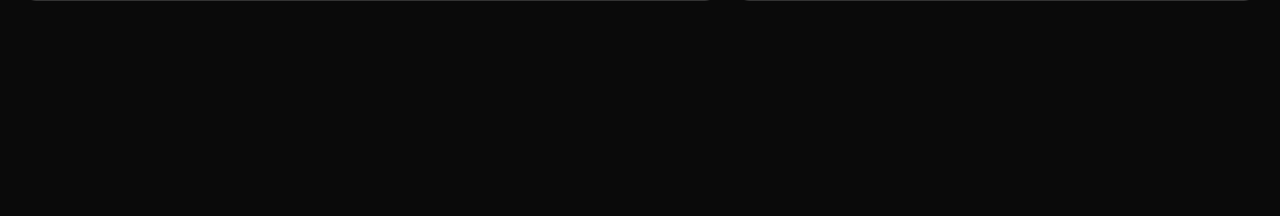
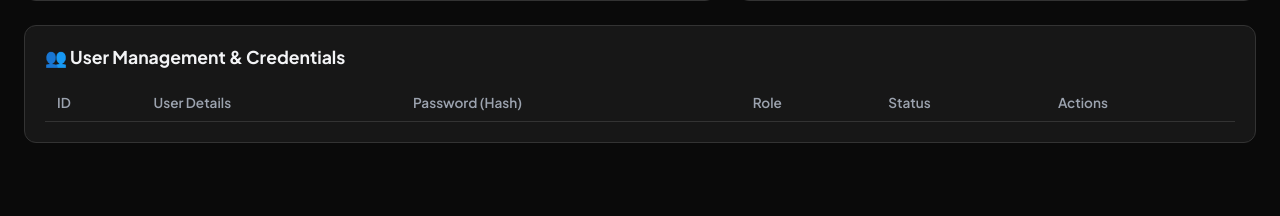
Before and after one commit to MrShubham-Sharma/smart_budget_travel_planner, a Flask app: template templates/admin.html in a window 1280 px wide. Shown: the part 552-768 px from the top of the page. Run offline with Flask 3, Linux system fonts and the light colour scheme; the template is opened without the code that fills it, so the values that code supplies are empty; some libraries are stand-ins or nearby versions.

Commit message:
Enhance Admin Panel: Added User Management, Credentials, Block/Delete functionality and Activity Logging

```diff
--- a/app.py
+++ b/app.py
@@ -100,14 +100,55 @@ def admin_panel():
     if not session.get('is_admin'):
         database.log_activity(session.get('user_id'), request.remote_addr, '/admin', 'UNAUTHORIZED_ADMIN_ATTEMPT')
         return redirect(url_for('dashboard'))
-    return render_template('admin.html')
-
 @app.route('/api/admin-stats')
 def admin_stats_api():
-    """Returns live JSON metrics to fuel the admin chart."""
+    """Returns live JSON metrics & the full user list for the admin panel."""
     if not session.get('is_admin'):
         return jsonify({"status": "error"}), 403
-    return jsonify(database.get_admin_dashboard_metrics())
+
+    metrics = database.get_admin_dashboard_metrics()
+    metrics['all_users'] = database.get_all_users()
+    return jsonify(metrics)
+
+
+@app.route('/api/admin/delete-user', methods=['POST'])
+def admin_delete_user():
+    """Admin only: deletes a user."""
+    if not session.get('is_admin'):
+        return jsonify({"status": "error", "message": "Unauthorized"}), 403
+
+    data = request.get_json()
+    user_id = data.get('user_id')
+
+    # Prevent self-deletion
+    if user_id == session.get('user_id'):
+        return jsonify({"status": "error", "message": "You cannot delete yourself!"}), 400
+
+    if database.delete_user(user_id):
+        database.log_activity(session.get('user_id'), request.remote_addr, '/admin/delete-user', f'ADMIN_DELETED_USER_ID_{user_id}')
+        return jsonify({"status": "success", "message": "User deleted"})
+    return jsonify({"status": "error", "message": "Failed to delete user"})
+
+
+@app.route('/api/admin/toggle-block', methods=['POST'])
+def admin_toggle_block():
+    """Admin only: blocks/unblocks a user."""
+    if not session.get('is_admin'):
+        return jsonify({"status": "error", "message": "Unauthorized"}), 403
+
+    data = request.get_json()
+    user_id = data.get('user_id')
+    status = data.get('is_blocked') # True to block, False to unblock
+
+    # Prevent self-blocking
+    if user_id == session.get('user_id'):
+        return jsonify({"status": "error", "message": "You cannot block yourself!"}), 400
+
+    if database.toggle_block_user(user_id, status):
+        action_name = 'ADMIN_BLOCKED_USER' if status else 'ADMIN_UNBLOCKED_USER'
+        database.log_activity(session.get('user_id'), request.remote_addr, '/admin/toggle-block', f'{action_name}_ID_{user_id}')
+        return jsonify({"status": "success", "message": "Status updated"})
+    return jsonify({"status": "error", "message": "Failed to update status"})
 
 
 @app.route('/logout')
@@ -155,11 +196,19 @@ def login():
     if not email or not password:
         return jsonify({"status": "error", "message": "All fields are required"})
 
-    # SECURITY: Fetch user by email, then check hash
+    # user[0]=id, user[1]=name, user[2]=hashed_pass, user[3]=is_admin
+    # We also need is_blocked, so let's adjust get_user_by_email if needed,
+    # but wait, get_user_by_email currently returns (id, name, hashed_password, is_admin).
+    # I should update get_user_by_email in database.py to return is_blocked too.
+
     user = database.get_user_by_email(email)
 
-    # user[0]=id, user[1]=name, user[2]=hashed_pass, user[3]=is_admin
     if user and check_password_hash(user[2], password):
+        # Check if user is blocked
+        # NOTE: I need to update database.get_user_by_email to return the 5th element (is_blocked)
+        if len(user) > 4 and user[4]:
+            database.log_activity(user[0], request.remote_addr, '/login', 'LOGIN_BLOCKED')
+            return jsonify({"status": "error", "message": "Your account has been blocked by the admin."})
         # Configure Remember Me
         remember = data.get('remember', False)
         if remember:
--- a/templates/admin.html
+++ b/templates/admin.html
@@ -145,6 +145,21 @@
         .log-table th { color: var(--text-muted); font-weight: 600; }
         .log-table tr:hover { background: var(--surface-hover); }
 
+        .btn-sm {
+            padding: 4px 10px;
+            font-size: 0.75rem;
+            border-radius: 6px;
+            cursor: pointer;
+            border: 1px solid var(--border);
+            background: var(--bg);
+            color: var(--text);
+            transition: 0.2s;
+        }
+        .btn-delete { color: #ef4444; border-color: rgba(239, 68, 68, 0.3); }
+        .btn-delete:hover { background: #ef4444; color: #fff; }
+        .btn-block { color: #f59e0b; border-color: rgba(245, 158, 11, 0.3); }
+        .btn-block:hover { background: #f59e0b; color: #fff; }
+
         .badge {
             display: inline-block;
             padding: 3px 8px;
@@ -240,6 +255,28 @@
         </div>
     </div>
 
+    <!-- User Management Section -->
+    <div class="panel" style="margin-top: 1.5rem;">
+        <h2>👥 User Management & Credentials</h2>
+        <div class="table-wrapper">
+            <table class="log-table">
+                <thead>
+                    <tr>
+                        <th>ID</th>
+                        <th>User Details</th>
+                        <th>Password (Hash)</th>
+                        <th>Role</th>
+                        <th>Status</th>
+                        <th>Actions</th>
+                    </tr>
+                </thead>
+                <tbody id="users-body">
+                    <!-- JS population -->
+                </tbody>
+            </table>
+        </div>
+    </div>
+
     <script>
         async function fetchAdminData() {
             try {
@@ -255,7 +292,6 @@
                 const tbody = document.getElementById('logs-body');
                 tbody.innerHTML = '';
                 data.recent_logs.forEach(log => {
-                    // log = [id, name, email, ip, endpoint, action, time]
                     const tr = document.createElement('tr');
                     let userStr = log[2] ? `<div>${log[2]}</div>` : '';
                     userStr += `<div style="font-size:0.72rem;color:#9ca3af">${log[3]}</div>`;
@@ -265,6 +301,42 @@
                         <td style="color:#9ca3af;font-size:0.8rem;">${log[4]}</td>
                     `;
                     tbody.appendChild(tr);
+                });
+
+                // Populate Users Table
+                const userTbody = document.getElementById('users-body');
+                userTbody.innerHTML = '';
+                data.all_users.forEach(u => {
+                    // u = [id, name, email, password, is_admin, is_blocked]
+                    const tr = document.createElement('tr');
+                    const isAdmin = u[4];
+                    const isBlocked = u[5];
+
+                    tr.innerHTML = `
+                        <td>#${u[0]}</td>
+                        <td>
+                            <div style="font-weight:600;">${u[1]}</div>
+                            <div style="font-size:0.75rem;color:#9ca3af;">${u[2]}</div>
+                        </td>
+                        <td>
+                            <div style="font-family:monospace;font-size:0.7rem;max-width:180px;overflow:hidden;text-overflow:ellipsis;color:#6366f1;">
+                                ${u[3]}
+                            </div>
+                        </td>
+                        <td><span class="badge" style="${isAdmin ? 'background:rgba(16,185,129,0.1);color:#10b981;' : ''}">${isAdmin ? 'Admin' : 'User'}</span></td>
+                        <td><span class="badge" style="${isBlocked ? 'background:rgba(239,68,68,0.1);color:#ef4444;' : 'background:rgba(16,185,129,0.1);color:#10b981;'}">
+                            ${isBlocked ? 'Blocked' : 'Active'}</span>
+                        </td>
+                        <td>
+                            <div style="display:flex;gap:5px;">
+                                <button class="btn-sm btn-block" onclick="toggleBlock(${u[0]}, ${!isBlocked})">
+                                    ${isBlocked ? 'Unblock' : 'Block'}
+                                </button>
+                                <button class="btn-sm btn-delete" onclick="deleteUser(${u[0]})">Delete</button>
+                            </div>
+                        </td>
+                    `;
+                    userTbody.appendChild(tr);
                 });
 
                 // Traffic Chart
@@ -296,6 +368,40 @@
             } catch(e) { console.error('Admin Fetch Error', e); }
         }
 
+        async function toggleBlock(userId, blockStatus) {
+            if(!confirm(`Are you sure you want to ${blockStatus ? 'BLOCK' : 'UNBLOCK'} this user?`)) return;
+            try {
+                const res = await fetch('/api/admin/toggle-block', {
+                    method: 'POST',
+                    headers: {'Content-Type': 'application/json'},
+                    body: JSON.stringify({user_id: userId, is_blocked: blockStatus})
+                });
+                const data = await res.json();
+                if(data.status === 'success') {
+                    fetchAdminData();
+                } else {
+                    alert(data.message || 'Action failed');
+                }
+            } catch(e) { console.error(e); }
+        }
+
+        async function deleteUser(userId) {
+            if(!confirm('🚨 WARNING: This will permanently delete the user and all their data. Proceed?')) return;
+            try {
+                const res = await fetch('/api/admin/delete-user', {
+                    method: 'POST',
+                    headers: {'Content-Type': 'application/json'},
+                    body: JSON.stringify({user_id: userId})
+                });
+                const data = await res.json();
+                if(data.status === 'success') {
+                    fetchAdminData();
+                } else {
+                    alert(data.message || 'Delete failed');
+                }
+            } catch(e) { console.error(e); }
+        }
+
         window.onload = fetchAdminData;
     </script>
 </body>
```
Also changed, not shown: database.py (+62 -6 lines).
